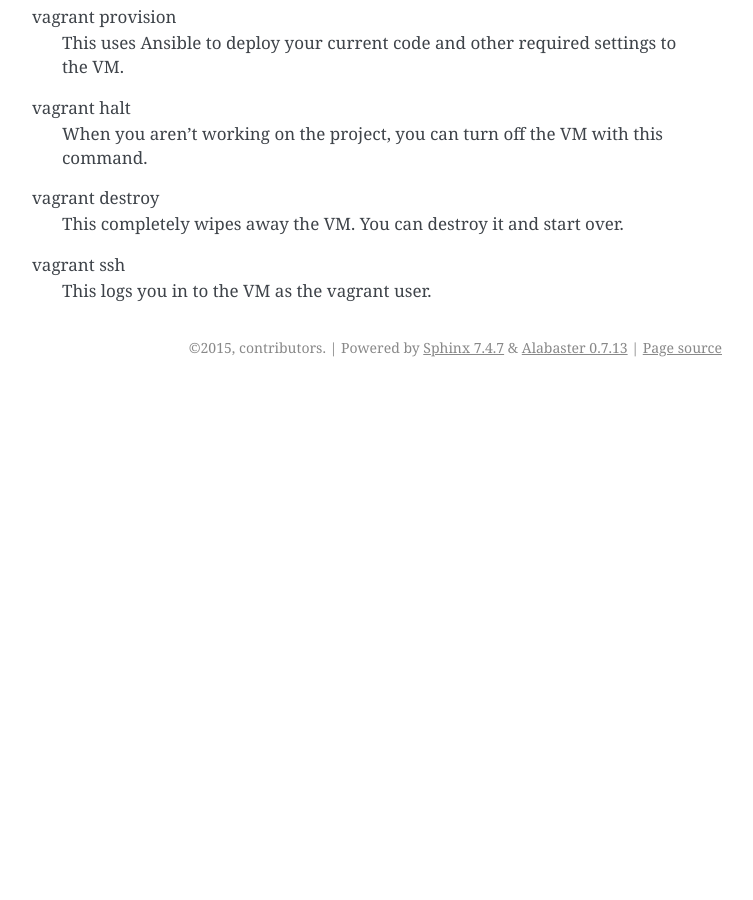
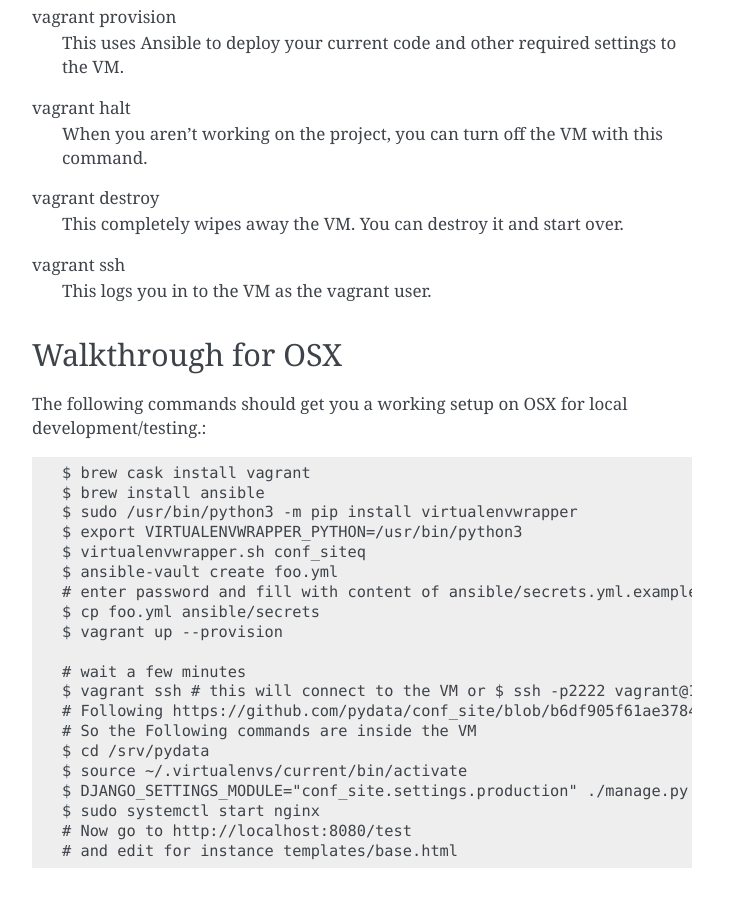
Before and after one commit to pydata/conf_site, a Sphinx documentation site: the page built from docs/source/development.rst, in a window 1280 px wide and 900 px high, scrolled down 1133 px. Shown: the whole window, without its empty margins (388-1141 px from the left). Built offline with Sphinx 7.4.7, drawn with Linux system fonts in a browser that asks for light colours; before the commit the page ends 1520 px from its top, so only the background shows below that.

Commit message:
docs: walkthrough for OSX

```diff
--- a/docs/source/development.rst
+++ b/docs/source/development.rst
@@ -62,3 +62,30 @@ vagrant destroy
 
 vagrant ssh
   This logs you in to the VM as the vagrant user.
+
+
+Walkthrough for OSX
+-------------------
+
+The following commands should get you a working setup on OSX for local development/testing.::
+
+  $ brew cask install vagrant
+  $ brew install ansible
+  $ sudo /usr/bin/python3 -m pip install virtualenvwrapper
+  $ export VIRTUALENVWRAPPER_PYTHON=/usr/bin/python3
+  $ virtualenvwrapper.sh conf_siteq
+  $ ansible-vault create foo.yml
+  # enter password and fill with content of ansible/secrets.yml.example
+  $ cp foo.yml ansible/secrets
+  $ vagrant up --provision
+
+  # wait a few minutes
+  $ vagrant ssh # this will connect to the VM or $ ssh -p2222 vagrant@127.0.0.1
+  # Following https://github.com/pydata/conf_site/blob/b6df905f61ae37845387f31d02d959929aacf34f/docs/source/deployment.rst#customization
+  # So the Following commands are inside the VM
+  $ cd /srv/pydata
+  $ source ~/.virtualenvs/current/bin/activate
+  $ DJANGO_SETTINGS_MODULE="conf_site.settings.production" ./manage.py loaddata fixtures/*
+  $ sudo systemctl start nginx
+  # Now go to http://localhost:8080/test
+  # and edit for instance templates/base.html
```
